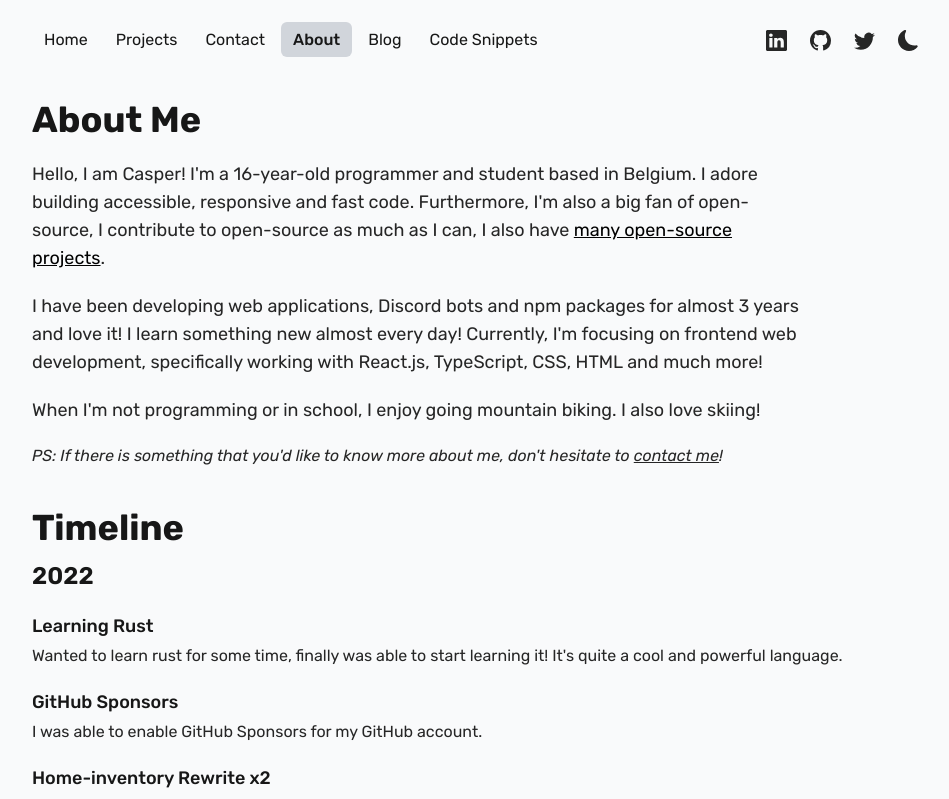
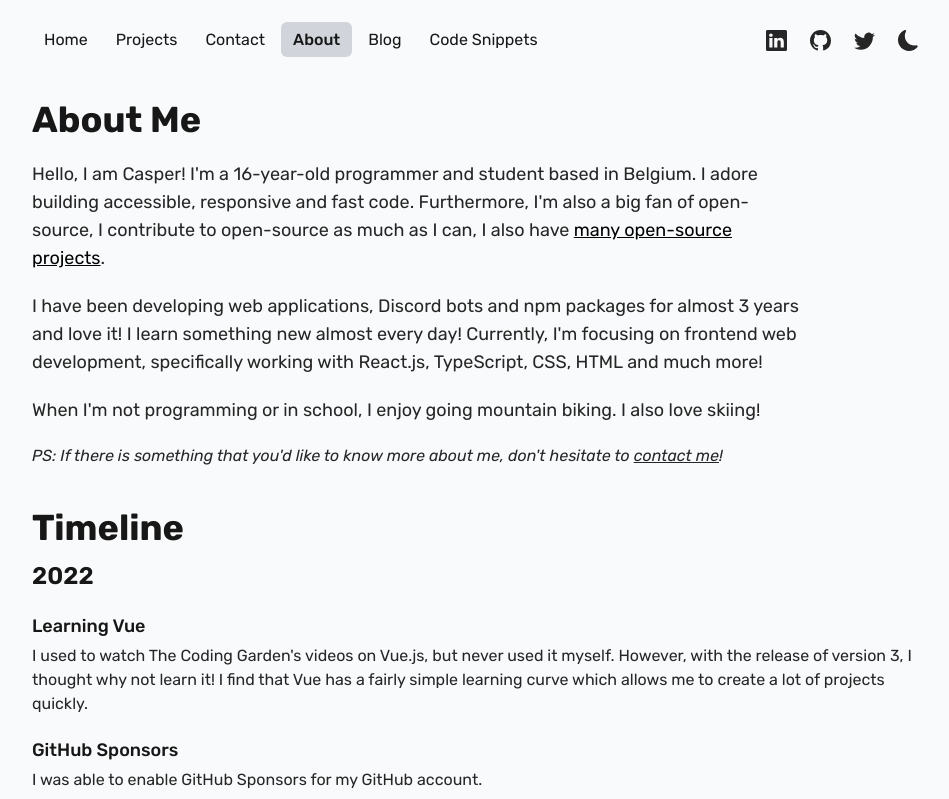
Before and after one commit to pzk3/casperiv.dev, a Next.js app: page /about in a window 1280 px wide. Shown: the top 799 px of the page, without its empty margins (160-1109 px from the left). Built offline with nearby package versions, Linux system fonts and the light colour scheme.

Commit message:
:tada: feat: update timeline

```diff
--- a/src/data/timeline.ts
+++ b/src/data/timeline.ts
@@ -3,9 +3,10 @@ import { TimelineItem } from "types/Timeline";
 export const timeline: TimelineItem[] = [
   {
     year: 2022,
-    title: "Learning Rust",
-    text: "Wanted to learn rust for some time, finally was able to start learning it! It's quite a cool and powerful language.",
+    title: "Learning Vue",
+    text: "I used to watch The Coding Garden's videos on Vue.js, but never used it myself. However, with the release of version 3, I thought why not learn it! I find that Vue has a fairly simple learning curve which allows me to create a lot of projects quickly.",
     date: "August 2022",
+    url: "https://github.com/Dev-CasperTheGhost?tab=repositories&language=vue",
   },
   {
     year: 2022,
```
